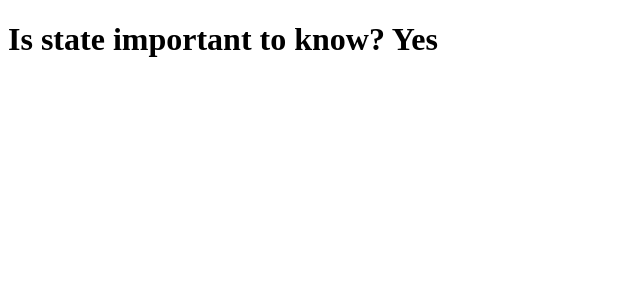
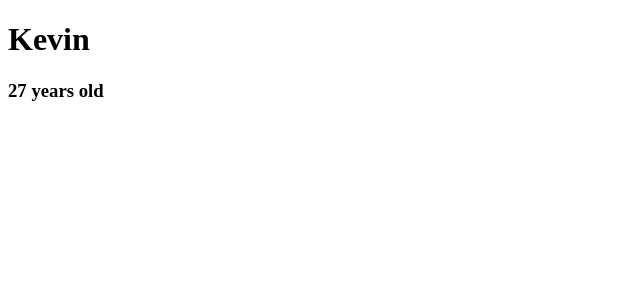
Before and after one commit to kevincwashburn/react-practice, a React (Create React App) app in the folder practice-app/: page / in a window 1280 px wide. Shown: the top 300 px of the page, without its empty margins (0-640 px from the left). Built offline with nearby package versions, Linux system fonts and the light colour scheme.

Commit message:
state/constructor practice in App.js

```diff
--- a/practice-app/src/App.js
+++ b/practice-app/src/App.js
@@ -1,21 +1,22 @@
-// 2:10:27
-
 import React from "react";
 
 class App extends React.Component {
   constructor() {
-    super()
-    this.state = {
-      answer: "Yes"
-    }
+  super()
+  this.state = {
+    name: "Kevin",
+    age: 27
   }
+}
   render() {
     return (
       <div>
-        <h1>Is state important to know? {this.state.answer}</h1>
+        <h1>{this.state.name}</h1>
+        <h3>{this.state.age} years old</h3>
       </div>
     )
   }
-};
+
+}
 
 export default App;
```
